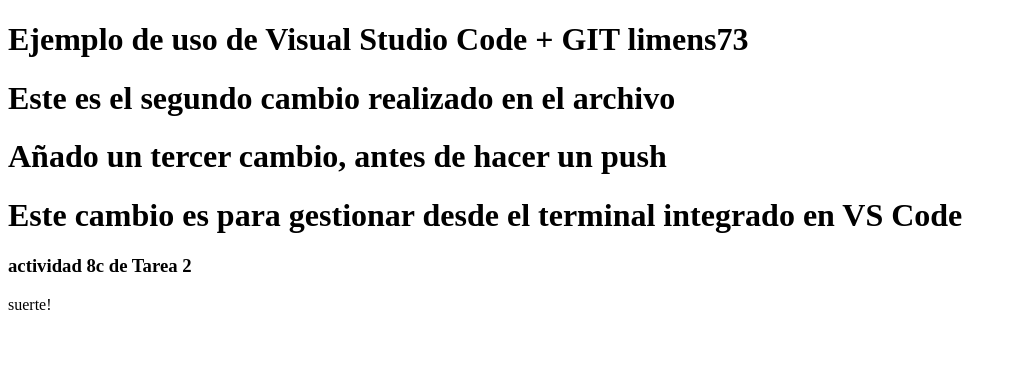
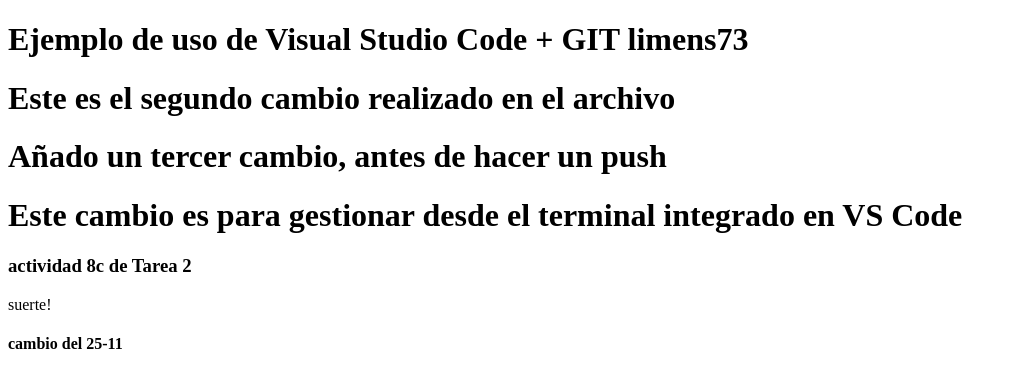
Before and after one commit to limens73/Tarea02.2, a plain HTML site: page index.html in a window 1280 px wide. Shown: the whole page, without its empty margins (0-1017 px from the left). Drawn offline with Linux system fonts and the light colour scheme.

Commit message:
cambio 25 nov

```diff
--- a/index.html
+++ b/index.html
@@ -12,5 +12,6 @@
     <h1> Este cambio es para gestionar desde el terminal integrado en VS Code</h1>
     <h3> actividad 8c de Tarea 2</h3>
     <p3> suerte!</p3>
+    <h4>cambio del 25-11</h4>
 </body>
 </html>
```
